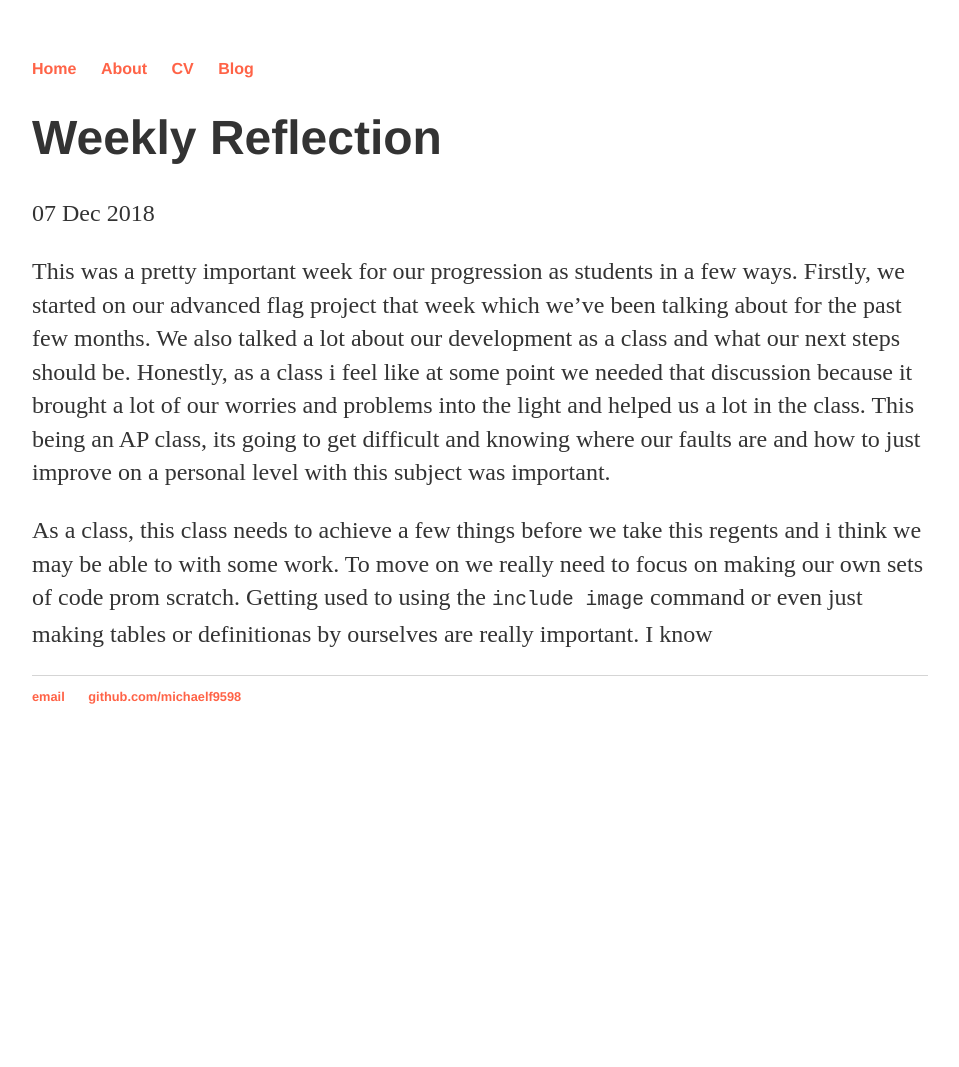
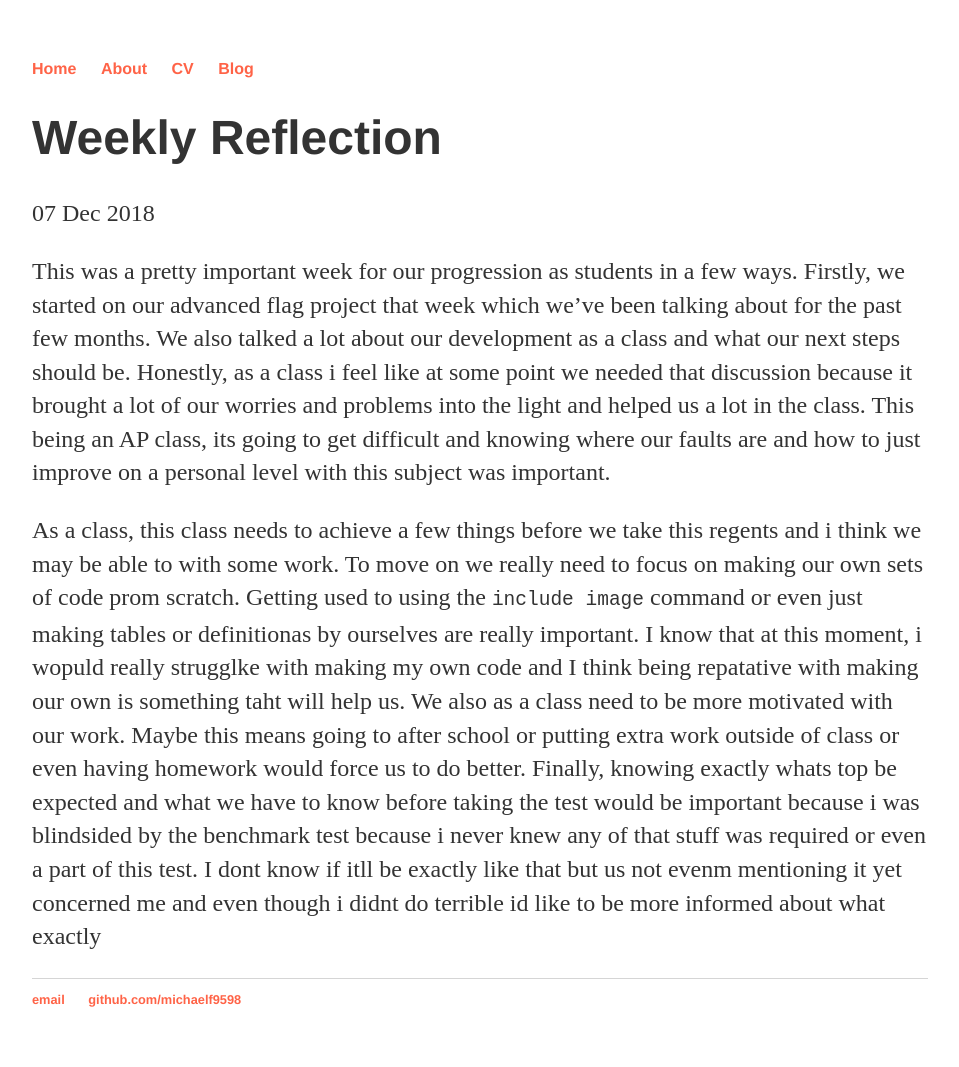
Before and after one commit to michaelf9598/michaelf9598.github.io, a Jekyll site: the page built from _posts/2018-12-07-Weekly-Reflection.md, in a window 1280 px wide. Shown: the whole page, without its empty margins (160-1119 px from the left). Built offline with Jekyll 4.4.1, drawn with Linux system fonts in a browser that asks for light colours; before the commit the page ends 900 px from its top, so only the background shows below that.

Commit message:
Update 2018-12-07-Weekly-Reflection.md

````diff
--- a/_posts/2018-12-07-Weekly-Reflection.md
+++ b/_posts/2018-12-07-Weekly-Reflection.md
@@ -8,4 +8,4 @@
 
 This was a pretty important week for our progression as students in a few ways. Firstly, we started on our advanced flag project that week which we've been talking about for the past few months. We also talked a lot about our development as a class and what our next steps should be. Honestly, as a class i feel like at some point we needed that discussion because it brought a lot of our worries and problems into the light and helped us a lot in the class. This being an AP class, its going to get difficult and knowing where our faults are and how to just improve on a personal level with this subject was important.
 
-As a class, this class needs to achieve a few things before we take this regents and i think we may be able to with some work. To move on we really need to focus on making our own sets of code prom scratch. Getting used to using the ```include image``` command or even just making tables or definitionas by ourselves are really important. I know
+As a class, this class needs to achieve a few things before we take this regents and i think we may be able to with some work. To move on we really need to focus on making our own sets of code prom scratch. Getting used to using the ```include image``` command or even just making tables or definitionas by ourselves are really important. I know that at this moment, i wopuld really strugglke with making my own code and I think being repatative with making our own is something taht will help us. We also as a class need to be more motivated with our work. Maybe this means going to after school or putting extra work outside of class or even having homework would force us to do better. Finally, knowing exactly whats top be expected and what we have to know before taking the test would be important because i was blindsided by the benchmark test because i never knew any of that stuff was required or even a part of this test. I dont know if itll be exactly like that but us not evenm mentioning it yet concerned me and even though i didnt do terrible id like to be more informed about what exactly
````
